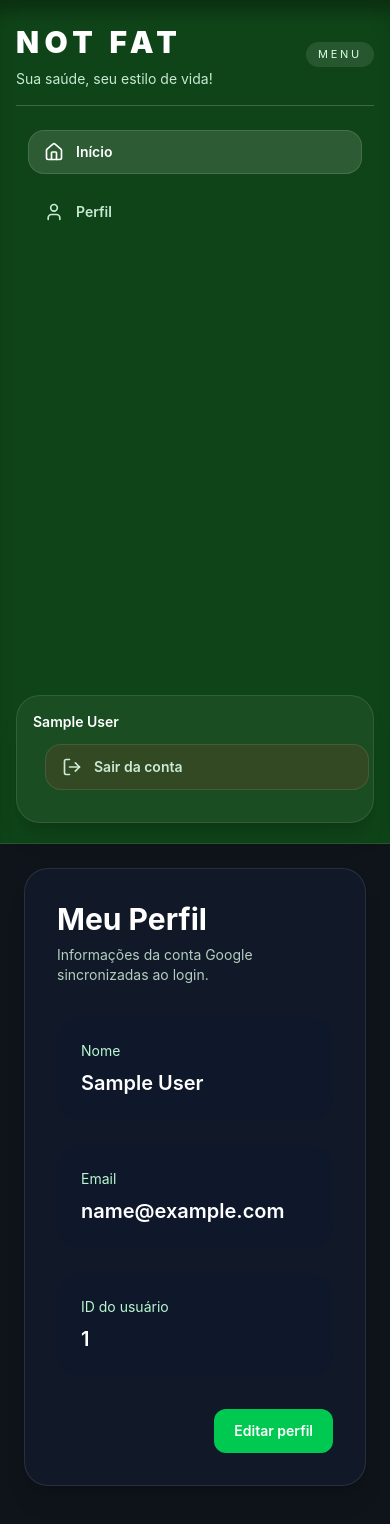
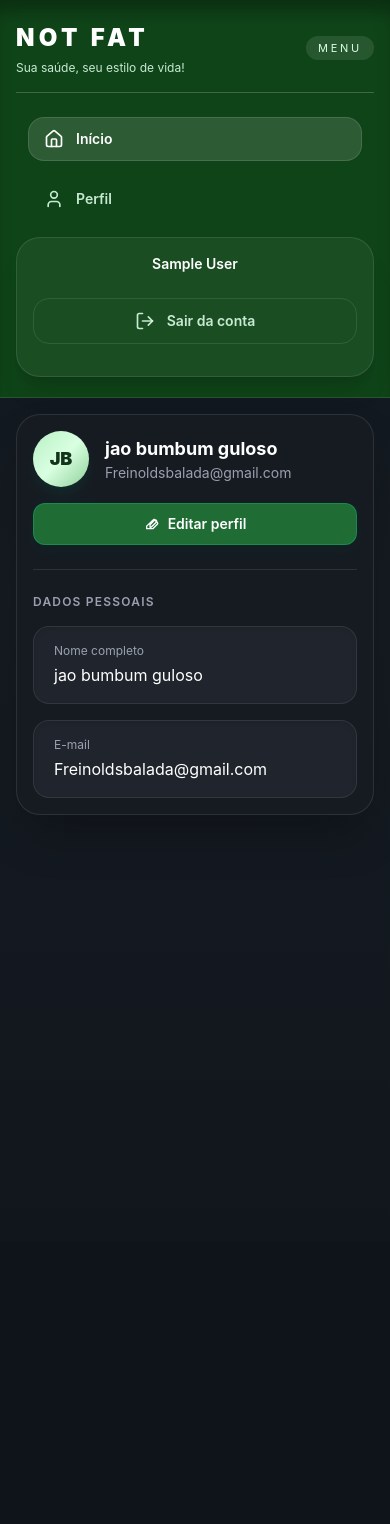
Before and after one commit to Everton-matias/Projeto-web, a React (Vite) app: page /profile in a window 390 px wide. Shown: the top 1524 px of the page. After the commit the page ends 1242 px from the top, so only its background shows below. Built offline with nearby package versions, Linux system fonts and the light colour scheme; sample sign-in values are in the browser's storage.

Commit message:
refactor: junção de todas as partes, responsividade e correção de estilo.
Foi feito a junção da tela de perfil feita pelo fernando com o resto do programa, foi corrigido a responsividade do projeto e feito algumas alterações visuais do projeto

```diff
--- a/frontend/src/componentes/navegacao/index.jsx
+++ b/frontend/src/componentes/navegacao/index.jsx
@@ -17,14 +17,14 @@ export function Navigation() {
   return (
     <aside
       id="navigation"
-      className="sticky top-0 z-10 flex h-screen w-full flex-col border-b border-white/10 bg-[#0F4418] px-4 py-5 shadow-[inset_0_20px_20px_-10px_rgba(0,0,0,0.35)] lg:sticky lg:top-0 lg:w-72 lg:border-b-0 lg:border-r lg:px-6 lg:py-6"
+      className="sticky top-0 z-10 flex w-full flex-col border-b border-white/10 bg-[#0F4418] px-4 py-5 shadow-[inset_0_20px_20px_-10px_rgba(0,0,0,0.35)] lg:sticky lg:top-0 lg:h-screen lg:w-72 lg:border-b-0 lg:border-r lg:px-6 lg:py-6"
     >
       <div className="flex items-center justify-between gap-4 lg:flex-col lg:items-start">
         <div>
-          <h1 className="text-[30px] font-black tracking-[0.18em] text-white">
+          <h1 className="text-[24px] font-black tracking-[0.18em] text-white sm:text-[28px] lg:text-[30px]">
             NOT FAT
           </h1>
-          <p className="mt-1 text-sm text-green-100/90">
+          <p className="mt-1 text-xs text-green-100/90 sm:text-sm">
             Sua saúde, seu estilo de vida!
           </p>
         </div>
@@ -35,7 +35,7 @@ export function Navigation() {
 
       <hr className="my-4 border-t border-white/20 lg:my-5" />
 
-      <nav className="mt-2 text-[18px] lg:mt-4">
+      <nav className="mt-2 text-[16px] lg:mt-4 lg:text-[18px]">
         <ul>
           <li>
             <Link
@@ -61,8 +61,8 @@ export function Navigation() {
       </nav>
 
       {user && (
-        <div className="mt-auto rounded-3xl border border-white/10 bg-white/5 p-4 text-sm text-white/90 shadow-xl shadow-black/10">
-          <p className="font-semibold text-white">
+        <div className="mt-auto rounded-3xl border border-white/10 bg-white/5 p-4 text-sm text-white/90 shadow-xl shadow-black/10 flex flex-col items-center gap-3">
+          <p className="font-semibold text-white flex justify-center items-center">
             {user.nome_completo || user.name || user.email}
           </p>
           <button
@@ -73,7 +73,7 @@ export function Navigation() {
             }}
             className={
               itemClass("sair da conta") +
-              " mt-3 w-full justify-start border border-white/10 bg-red-500/10 hover:bg-red-500/20"
+              " mt-3 w-full justify-center border border-white/10 bg-[#1f734] hover:bg-red-500/20"
             }
           >
             <LogOut className="h-5 w-5" />
--- a/frontend/src/pages/Profile/index.jsx
+++ b/frontend/src/pages/Profile/index.jsx
@@ -1,54 +1,84 @@
+import { Navigation } from "../../componentes/navegacao";
 import { Link } from "react-router-dom";
-import { useAuth } from "../../contexts/AuthContext";
-import { Navigation } from "../../componentes/navegacao";
 
-export default function Profile() {
-  const { user } = useAuth();
+function Profile() {
+  return (
+    <div className="min-h-screen bg-[linear-gradient(180deg,#0f141b_0%,#151b22_48%,#11161d_100%)] text-white lg:flex">
+      <Navigation />
 
-  return (
+      <main className="flex-1 min-h-screen overflow-y-auto">
+        <div className="flex items-start justify-center p-4 pt-4 sm:p-6 sm:pt-6 md:p-8 md:pt-8 lg:pt-10">
+          <div className="w-full max-w-5xl rounded-3xl border border-white/10 bg-[#171b22]/95 p-4 shadow-2xl shadow-black/30 sm:p-6 md:p-8">
+            {/* CABEÇALHO DO PERFIL */}
+            <div className="mb-6 flex flex-col gap-4 sm:flex-row sm:items-center sm:justify-between">
+              <div className="flex items-center gap-4 sm:gap-5">
+                {/* AVATAR */}
+                <div className="flex h-14 w-14 items-center justify-center rounded-full bg-linear-to-br from-[#b8f0c4] via-[#d9ffe1] to-[#8fd19a] text-lg font-black text-[#12331a] shadow-lg shadow-emerald-900/25 sm:h-16 sm:w-16 sm:text-xl">
+                  JB
+                </div>
+
+                {/* NOME E EMAIL */}
                 <div>
-      <Navigation />
-      <main className="min-h-screen bg-[#0f141b] text-white p-6 lg:p-10">
-        <div className="mx-auto max-w-4xl rounded-3xl border border-white/10 bg-[#111827] p-8 shadow-xl">
-          <h1 className="text-3xl font-bold text-white">Meu Perfil</h1>
-          <p className="mt-2 text-sm text-green-100/80">
-            Informações da conta Google sincronizadas ao login.
+                  <p className="text-lg font-bold text-white sm:text-xl">
+                    jao bumbum guloso
                   </p>
-
-          <div className="mt-8 grid gap-6 md:grid-cols-2">
-            <div className="rounded-3xl bg-[#0f172a] p-6">
-              <p className="text-sm text-green-200">Nome</p>
-              <p className="mt-2 text-xl font-semibold">
-                {user?.nome_completo ||
-                  user?.name ||
-                  user?.nome ||
-                  "Nome não disponível"}
-              </p>
-            </div>
-            <div className="rounded-3xl bg-[#0f172a] p-6">
-              <p className="text-sm text-green-200">Email</p>
-              <p className="mt-2 text-xl font-semibold">
-                {user?.email || "Email não disponível"}
-              </p>
-            </div>
-            <div className="rounded-3xl bg-[#0f172a] p-6 md:col-span-2">
-              <p className="text-sm text-green-200">ID do usuário</p>
-              <p className="mt-2 text-xl font-semibold">
-                {user?.idUsuario || user?.id || "Não disponível"}
+                  <p className="text-sm text-gray-400">
+                    Freinoldsbalada@gmail.com
                   </p>
                 </div>
               </div>
 
-          <div className="mt-8 flex justify-end">
+              {/* BOTÃO EDITAR PERFIL */}
               <Link
                 to="/editar-perfil"
-              className="rounded-xl bg-green-500 px-5 py-3 text-sm font-semibold text-white transition hover:bg-green-400"
+                className="flex w-full items-center justify-center gap-2 rounded-xl border border-emerald-400/30 bg-[#1f6d35] px-4 py-2.5 text-sm font-semibold text-white shadow-lg shadow-emerald-950/20 transition hover:bg-[#257a3b] sm:w-auto"
               >
+                <svg
+                  xmlns="http://www.w3.org/2000/svg"
+                  className="w-4 h-4"
+                  fill="none"
+                  viewBox="0 0 24 24"
+                  stroke="currentColor"
+                >
+                  <path
+                    strokeLinecap="round"
+                    strokeLinejoin="round"
+                    strokeWidth={2}
+                    d="M15.232 5.232l3.536 3.536M9 13l6.586-6.586a2 2 0 112.828 2.828L11.828 15.828A2 2 0 0110 16.414V19h2.586a2 2 0 001.414-.586l6-6a2 2 0 000-2.828l-3.536-3.536a2 2 0 00-2.828 0L4 15.172V19h3.828a2 2 0 001.414-.586z"
+                  />
+                </svg>
                 Editar perfil
               </Link>
+            </div>
+
+            {/* DIVISÓRIA */}
+            <hr className="mb-6 border-white/10" />
+
+            {/* DADOS PESSOAIS */}
+            <p className="mb-4 text-xs font-semibold uppercase tracking-widest text-gray-400">
+              Dados Pessoais
+            </p>
+
+            <div className="grid grid-cols-1 gap-4 md:grid-cols-2">
+              {/* CAMPO NOME */}
+              <div className="rounded-2xl border border-white/8 bg-[#20252d] px-5 py-4 shadow-inner shadow-black/10 transition hover:border-emerald-400/30 hover:bg-[#232a33]">
+                <p className="mb-1 text-xs text-gray-400">Nome completo</p>
+                <p className="text-base text-white">jao bumbum guloso</p>
+              </div>
+
+              {/* CAMPO EMAIL */}
+              <div className="rounded-2xl border border-white/8 bg-[#20252d] px-5 py-4 shadow-inner shadow-black/10 transition hover:border-emerald-400/30 hover:bg-[#232a33]">
+                <p className="mb-1 text-xs text-gray-400">E-mail</p>
+                <p className="text-base text-white">
+                  Freinoldsbalada@gmail.com
+                </p>
+              </div>
+            </div>
           </div>
         </div>
       </main>
     </div>
   );
 }
+
+export default Profile;
--- a/frontend/src/pages/telaCompletaEditarPerfil/index.jsx
+++ b/frontend/src/pages/telaCompletaEditarPerfil/index.jsx
@@ -3,16 +3,16 @@ import { EditarPerfil } from "../../componentes/Editarperfil";
 
 export default function telaCompletaEditarPerfil() {
   return (
-    // A classe "flex" coloca um ao lado do outro
-    // "h-screen" garante que o layout ocupe a tela toda
-    <div className="flex h-screen w-full bg-[#121212]">
-      {/* O menu lateral fica aqui */}
+    <div className="min-h-screen bg-[linear-gradient(180deg,#0f141b_0%,#151b22_48%,#11161d_100%)] text-white lg:flex">
       <Navigation />
 
-      {/* O conteúdo principal ocupa o espaço restante (flex-1) */}
-      <div className="flex-1 overflow-y-auto">
-        <EditarPerfil />
-      </div>
+      <main className="flex-1 min-h-screen overflow-y-auto">
+        <div className="flex items-start justify-center p-4 pt-4 sm:p-6 sm:pt-6 md:p-8 md:pt-8 lg:pt-10">
+          <div className="w-full max-w-5xl">
+            <EditarPerfil />
+          </div>
+        </div>
+      </main>
     </div>
   );
 }
```
Also changed, not shown: frontend/src/componentes/Editarperfil/index.jsx (+10 -10 lines), frontend/src/pages/login/index.jsx (+67 -33 lines), frontend/src/assets/logo.png. Lines whose indentation alone changed are shown as unchanged.
